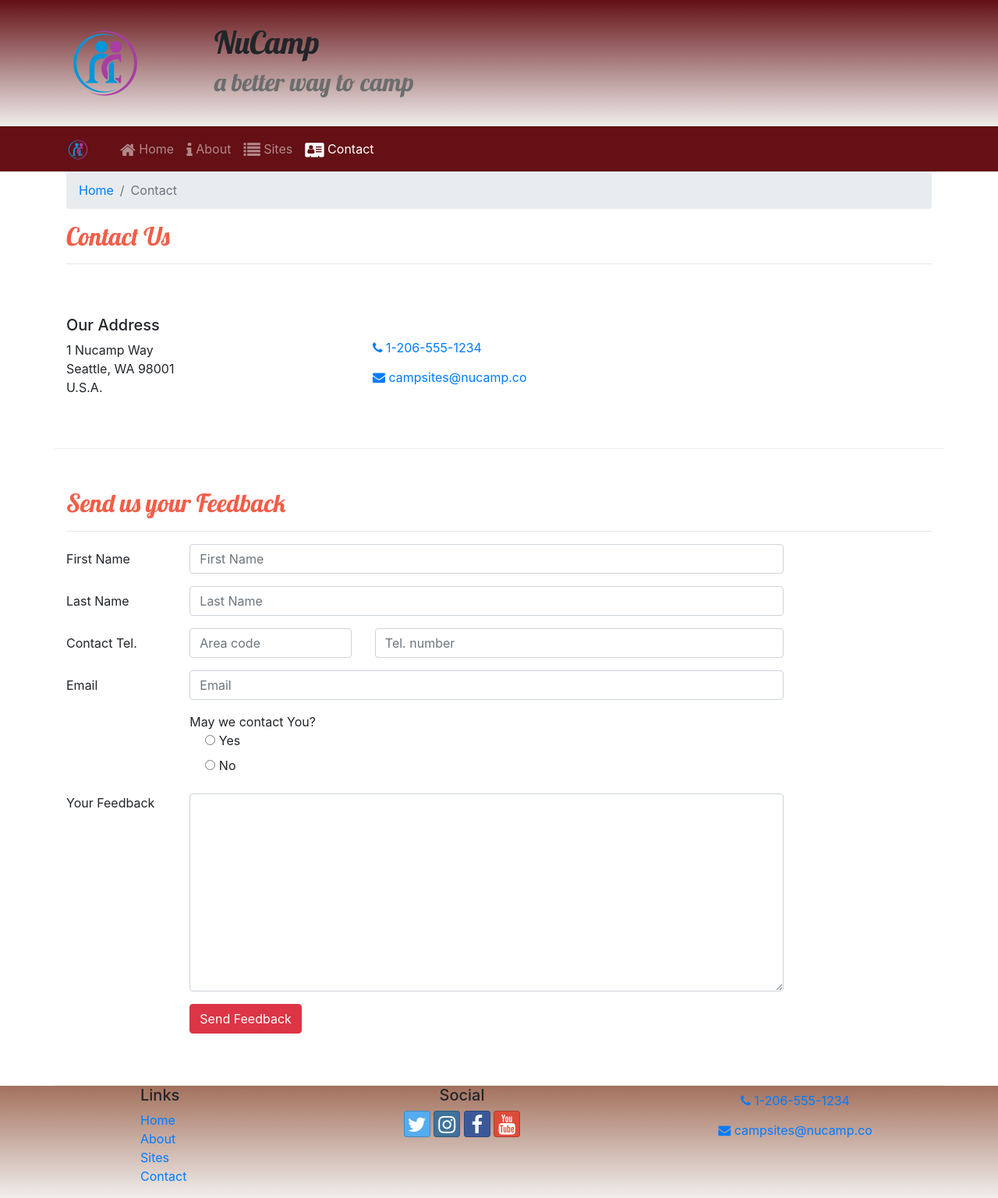
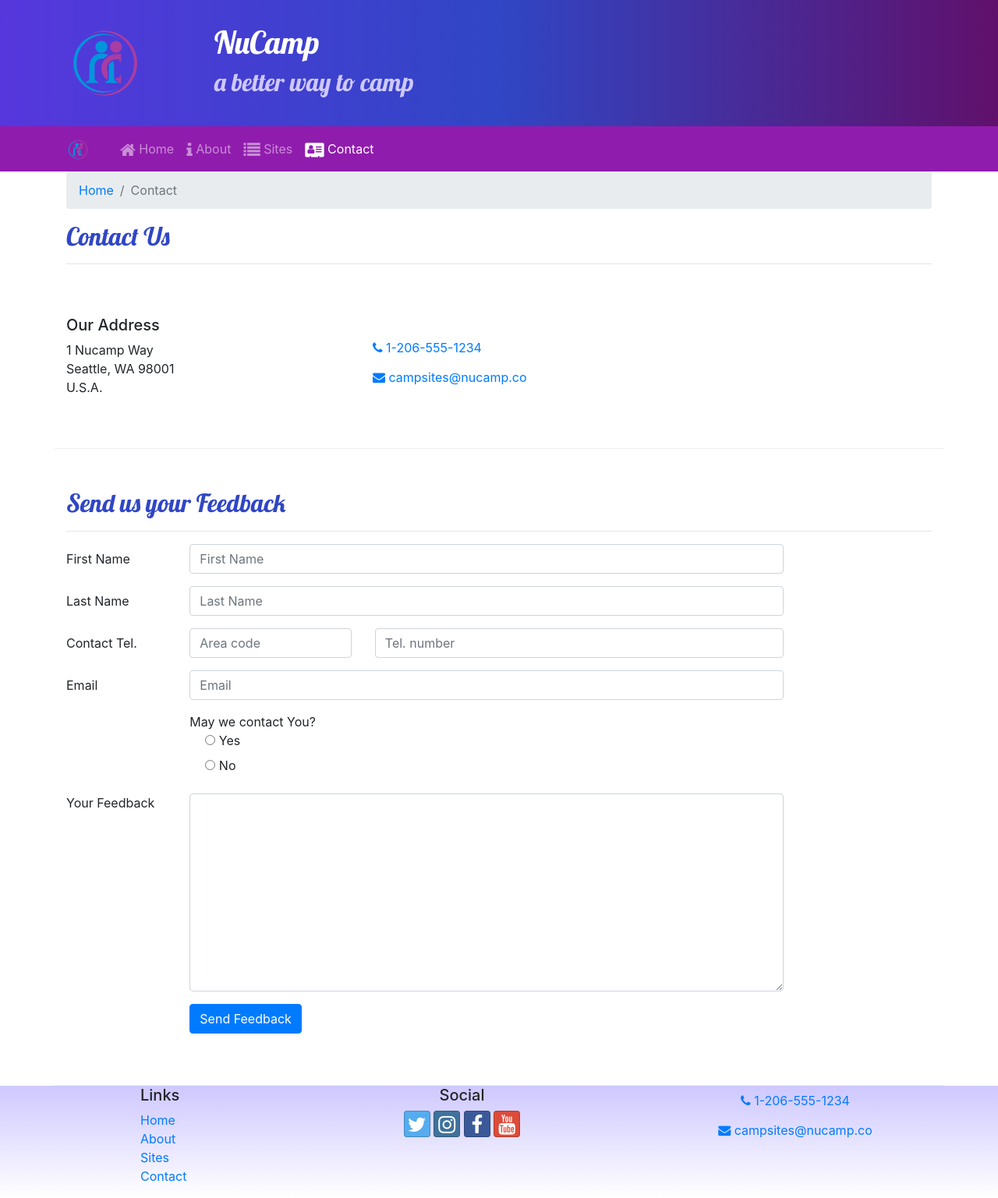
Before and after one commit to Brian-Ware/git-test, a website: page contactus.html in a window 1280 px wide. Shown: the whole page at 78% size. Drawn offline with nearby package versions, Linux system fonts and the light colour scheme.

Commit message:
Default Colors

```diff
--- a/contactus.html
+++ b/contactus.html
@@ -146,7 +146,7 @@
                     </div>
                     <div class="form-group row">
                         <div class="offset-md-2 col-md-10">
-                            <button type="submit" class="btn btn-danger">Send Feedback</button>
+                            <button type="submit" class="btn btn-primary">Send Feedback</button>
                         </div>
                     </div>
                 </form>
--- a/css/syles.css
+++ b/css/syles.css
@@ -1,5 +1,5 @@
 body{
-    font-family: Arial, Helvetica, sans-serif,;
+    font-family: 'Open Sans' sans-serif,;
 }
 
 h1, h2, h3{
@@ -7,21 +7,22 @@ font-family: 'Lobster', cursive;
 }
 
 h2{
-    color:#F55C47 ;
+    color:#3046C5 ;
 }
 
 header h2{
-    color:#6b6d6e ;
+    color:#CEC8FF ;
 }
 
 .site-footer{
-    background-image: linear-gradient(#a3715d, #f0eeec);
+    background-image: linear-gradient(#CEC8FF, white);
 }
 
 .jumbotron{
     margin: 0;
     padding: 30px;
-    background-image: linear-gradient(#641015, #f0efec);
+    background-image: linear-gradient(to right, #5637DD, #3046C5, #60106B);
+    color:white;
 
 }
 
@@ -32,5 +33,5 @@ header h2{
 }
 
 .navbar{
-    background-color: #641015;
+    background-color: #901CAD;
 }
```
Also changed, not shown: aboutus.html (+3 -3 lines).
